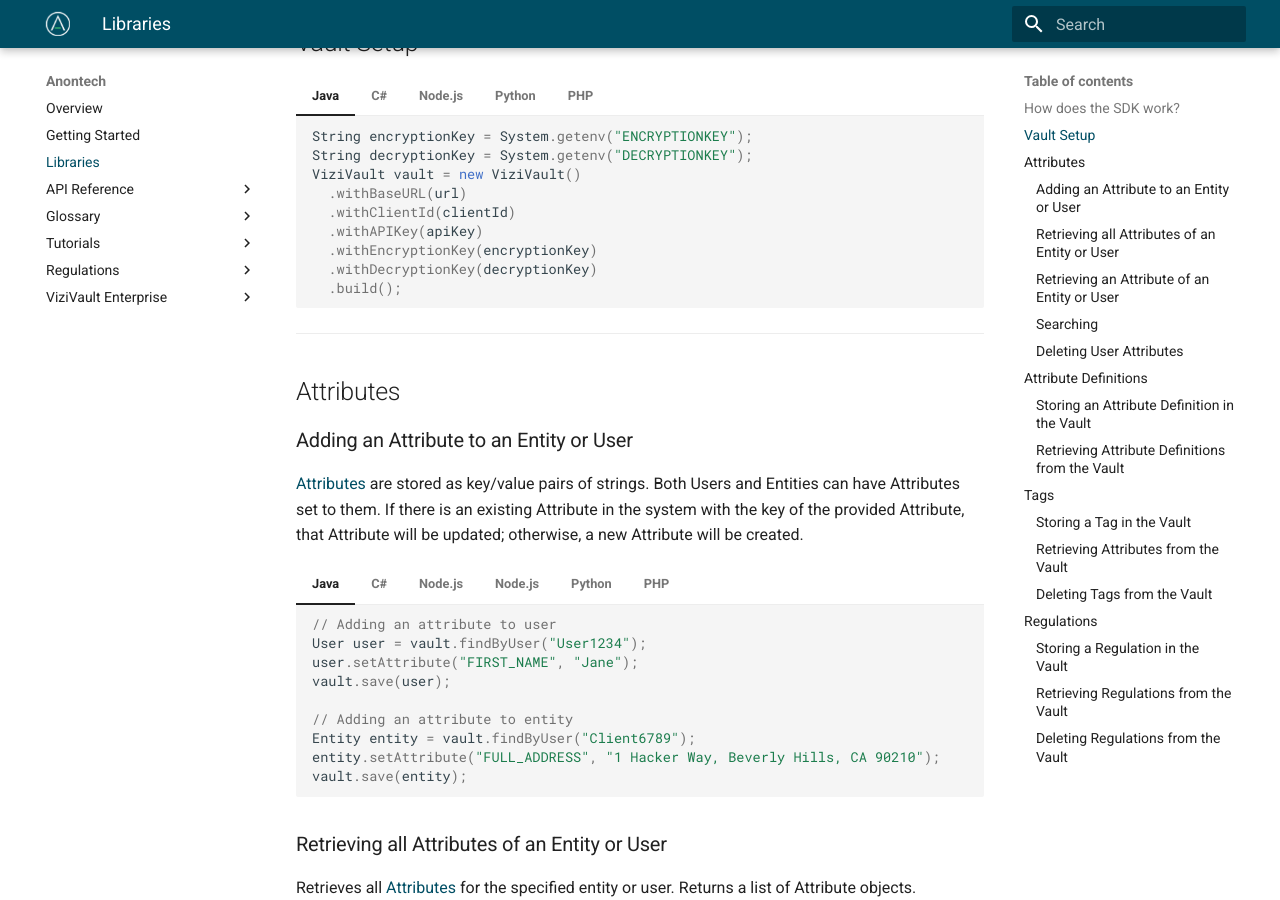
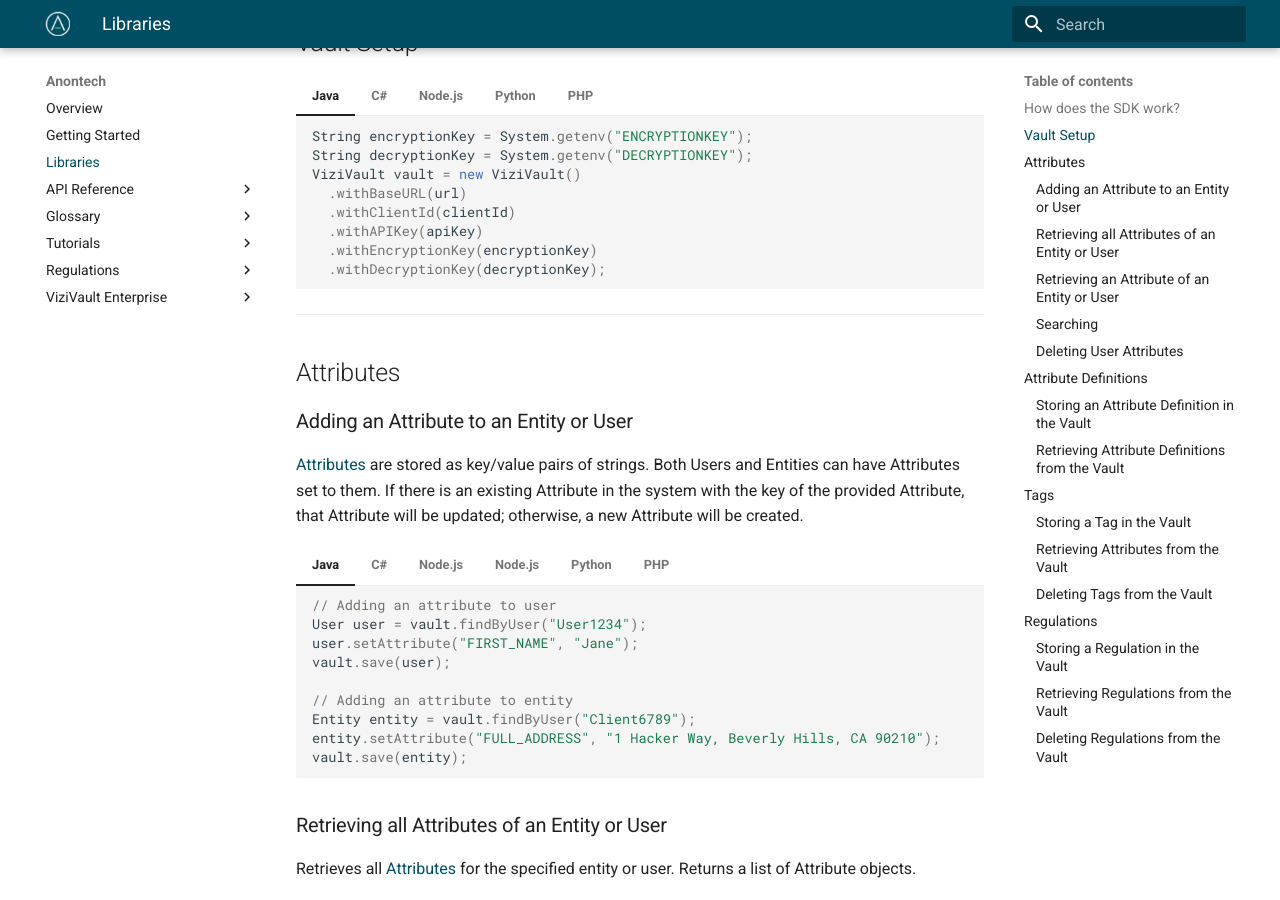
Before and after one commit to anontechnology/documentation, an MkDocs documentation site: the page built from docs/libraries.md, in a window 1280 px wide and 900 px high, scrolled down 606 px. Built offline with MkDocs 1.6.1 and Material for MkDocs 9.7.7, drawn with Linux system fonts in a browser that asks for light colours; some of the changed text lies outside the part shown.

Commit message:
changing some things to better reflect java sdk

````diff
--- a/docs/libraries.md
+++ b/docs/libraries.md
@@ -25,8 +25,7 @@ Library not available for your desired language? Feel free to contribute to our
       .withClientId(clientId)
       .withAPIKey(apiKey)
       .withEncryptionKey(encryptionKey)
-      .withDecryptionKey(decryptionKey)
-      .build();
+      .withDecryptionKey(decryptionKey);
     ```
 
 === "C#"
@@ -44,7 +43,7 @@ Library not available for your desired language? Feel free to contribute to our
 === "Python"
 
     ``` python
-    // Coming soon!
+    # Coming soon!
     ```
 
 === "PHP"
@@ -136,7 +135,7 @@ Retrieves all [Attributes](/glossary/attribute) for the specified entity or user
 === "Python"
 
     ``` python
-    // Coming soon!
+    # Coming soon!
     ```
 
 === "PHP"
````
Also changed, not shown: other parts of docs/libraries.md (+2 -1 lines).
